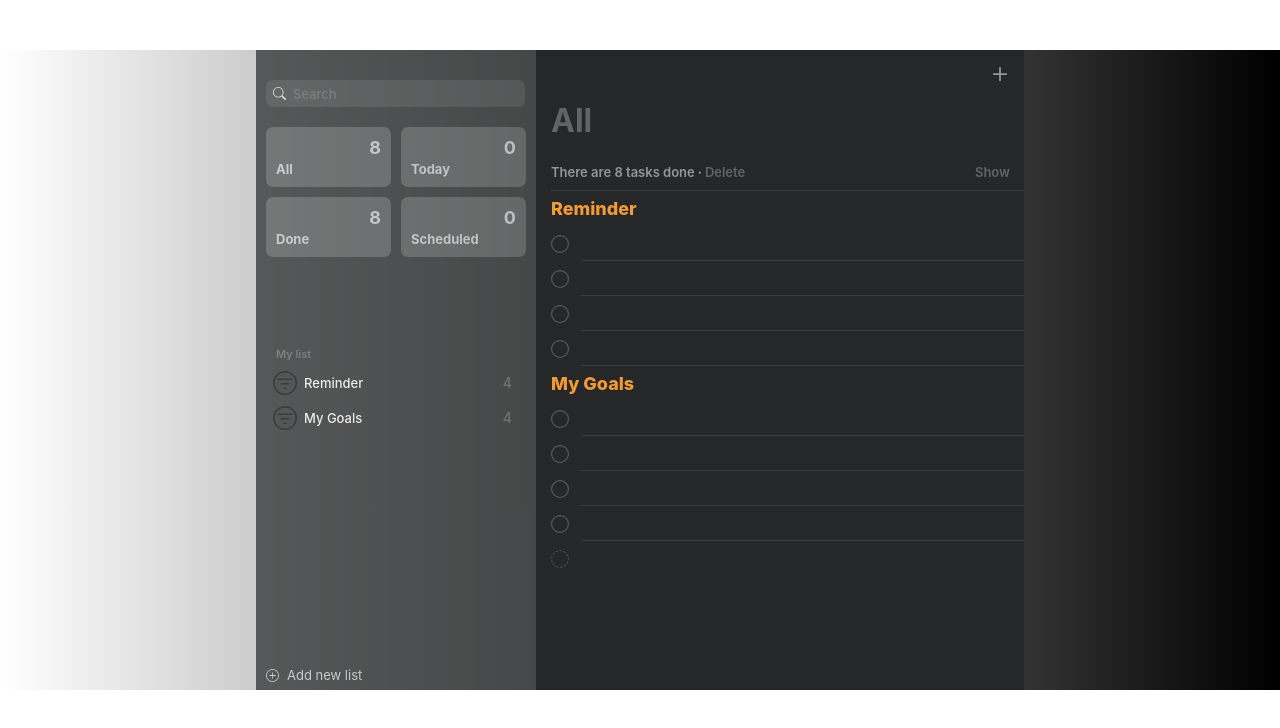
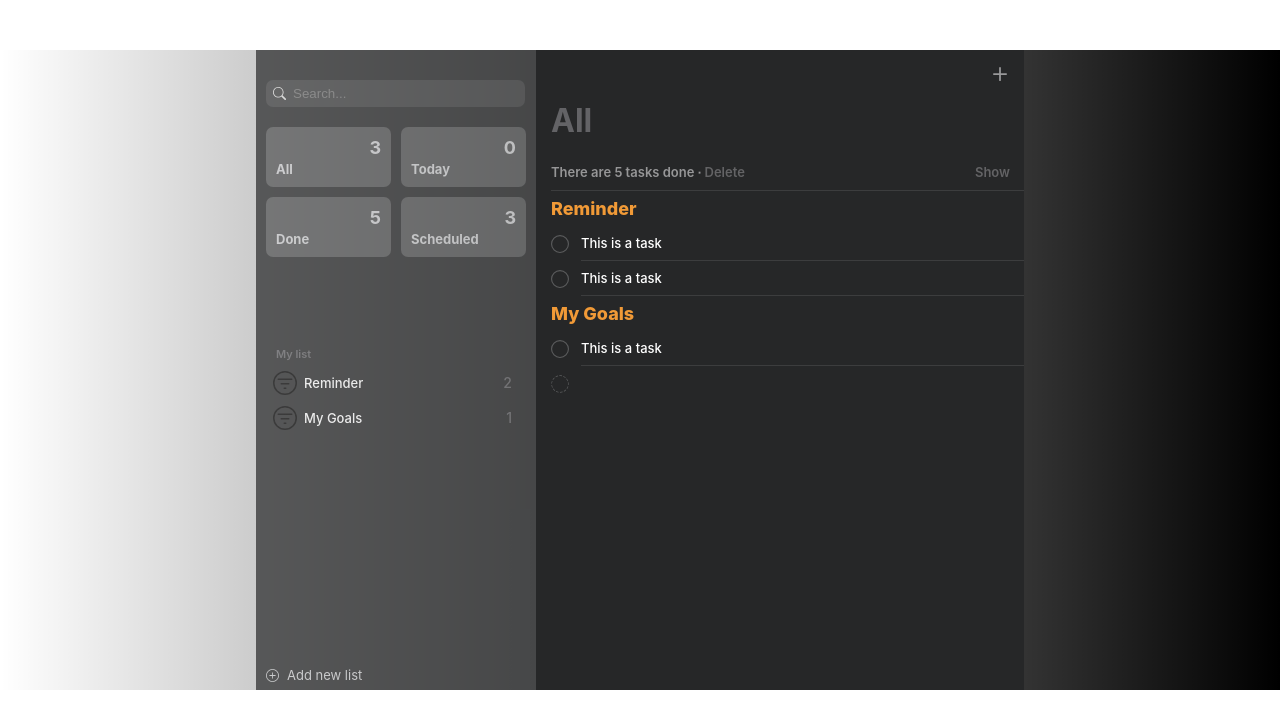
Before and after one commit to lostmymind-18/Reminder, a React (Create React App) app in the folder frontend/: page / in a window 1280 px wide. Shown: the top 728 px of the page. Built offline with nearby package versions, Linux system fonts and the light colour scheme.

Commit message:
Static version and data flow complete

```diff
--- a/frontend/src/App.css
+++ b/frontend/src/App.css
@@ -36,9 +36,22 @@
     display: flex;
     align-items: center;
     margin-left: 7px;
-    color: rgb(99,99,102);
     font-size: 13px;
     font-weight: 550;
+}
+
+.SearchBar-input{
+    height: 22px;
+    padding: 0;
+    margin: 0;
+    width: 200px;
+    background: transparent;
+    border: 0;
+    color: white;
+}
+
+input.SearchBar-input:focus{
+    outline: none;
 }
 
 .Menu{
--- a/frontend/src/App.js
+++ b/frontend/src/App.js
@@ -1,5 +1,5 @@
-import logo from './logo.svg';
 import './App.css';
+import {useState} from 'react'
 
 function MenuItem({name,taskCount}){
     return (
@@ -32,7 +32,7 @@ function Menu({categoryCount}){
     );
 }
 
-function SearchBar(){
+function SearchBar({filterText, onFilterTextChange}){
     return (
         <div className="SearchBar">
             <div className="SearchBar-search-icon">
@@ -41,7 +41,13 @@ function SearchBar(){
                 </svg>
             </div>
             <div className="SearchBar-search-text">
-                Search
+            <input
+                type="text"
+                value={filterText}
+                placeholder='Search...'
+                className="SearchBar-input"
+                onChange={(e)=>{onFilterTextChange(e.target.value)}}
+                />
             </div>
         </div>
     );
@@ -99,10 +105,10 @@ function AddList(){
     )
 }
 
-function SideBar({categoryCount,listCount}){
+function SideBar({categoryCount,listCount, filterText, onFilterTextChange}){
     return (
         <div className="SideBar">
-            <SearchBar/>
+            <SearchBar filterText={filterText} onFilterTextChange={onFilterTextChange}/>
             <Menu categoryCount={categoryCount}/>
             <MyList listCount={listCount}/>
             <AddList/>
@@ -205,31 +211,39 @@ function MainTable({name,taskDoneCount,listLists}){
 }
 
 function Reminder({tasks}) {
+    const [filterText, setFilterText] = useState('');
     //1. Xác định các list và số lượng task trong từng list
     let lists = {};
     tasks.forEach(task => {
-        if(!Object.hasOwn(lists,task.listName)){
-            lists[task.listName] = [task]
+        if(!Object.hasOwn(lists,task.listName))
+            lists[task.listName] = {done:[],not_done:[]};
+
+        if(task.status === "done")
+            lists[task.listName].done.push(task);
+
+        else
+            lists[task.listName].not_done.push(task);
         }
-        else{
-            lists[task.listName].push(task)
-        }
-    });
+    );
     let listCount = {};
     for (const [key,value] of Object.entries(lists)){
-        listCount[key] = value.length;
+        listCount[key] = value.not_done.length;
     }
+
     //2. Xác định các danh mục và số lượng task trong từng danh mục
-    let listCategories = {all:tasks,today:[],done:[],scheduled:[]};
+    let listCategories = {all:[],today:[],done:[],scheduled:[]};
     tasks.forEach(task=>{
-        if(task.status == "done")
+        if(task.status === "done")
             listCategories.done.push(task);
-        else if(task.time!=""){
+        else{
+            listCategories.all.push(task);
+            if(task.time!==""){
             listCategories.scheduled.push(task);
             const taskDate = new Date(task.time);
             const today = new Date();
             if(taskDate < today)
                 listCategories.today.push(task);
+            }
         }
     });
     let categoryCount = {};
@@ -241,33 +255,39 @@ function Reminder({tasks}) {
     //4. Với từng nội dung thì sẽ xác định header name, số task đã hoàn thành và danh sách các list tương ứng
     let header = null;
     let doneCount = null;
-    let renderList = null;
+    let renderList = {};
     switch(content){
         case "All":
             header = "All";
             doneCount = categoryCount.done;
-            renderList = lists;
+            for(const [key,val] of Object.entries(lists)){
+                renderList[key] = val.not_done;
+            }
             break;
         default:
             break;
     }
     return (
         <div className="Reminder">
-            <SideBar categoryCount={categoryCount} listCount={listCount}/>
+            <SideBar
+                categoryCount={categoryCount}
+                listCount={listCount}
+                filterText={filterText}
+                onFilterTextChange={setFilterText} />
             <MainTable name={header} taskDoneCount={doneCount} listLists={renderList}/>
         </div>
     );
 }
 
 const TASKS = [
-    {listName: "Reminder", status:"done",note:"This is some note",tags:["tag 1","tag 2"],time:"2024-04-10T14:22:00Z",location:"some location",priority:"some priority",image:"some image link"},
-    {listName: "Reminder", status:"done",note:"This is some note",tags:["tag 1","tag 2"],time:"2024-04-11T14:22Z",location:"some location",priority:"some priority",image:"some image link"},
-    {listName: "Reminder", status:"done",note:"This is some note",tags:["tag 1","tag 2"],time:"2024-04-12T14:22Z",location:"some location",priority:"some priority",image:"some image link"},
-    {listName: "Reminder", status:"done",note:"This is some note",tags:["tag 1","tag 2"],time:"2024-04-11T14:22Z",location:"some location",priority:"some priority",image:"some image link"},
-    {listName: "My Goals", status:"done",note:"This is some note",tags:["tag 1","tag 2"],time:"2024-04-10T14:22Z",location:"some location",priority:"some priority",image:"some image link"},
-    {listName: "My Goals", status:"done",note:"This is some note",tags:["tag 1","tag 2"],time:"2024-04-11T14:22Z",location:"some location",priority:"some priority",image:"some image link"},
-    {listName: "My Goals", status:"done",note:"This is some note",tags:["tag 1","tag 2"],time:"2024-04-12T14:22Z",location:"some location",priority:"some priority",image:"some image link"},
-    {listName: "My Goals", status:"done",note:"This is some note",tags:["tag 1","tag 2"],time:"2024-04-11T14:22Z",location:"some location",priority:"some priority",image:"some image link"}
+    {listName: "Reminder", content: "This is a task", status:"done",note:"This is some note",tags:["tag 1","tag 2"],time:"2024-04-10T14:22:00Z",location:"some location",priority:"some priority",image:"some image link"},
+    {listName: "Reminder", content: "This is a task", status:"done",note:"This is some note",tags:["tag 1","tag 2"],time:"2024-04-11T14:22Z",location:"some location",priority:"some priority",image:"some image link"},
+    {listName: "Reminder", content: "This is a task", status:"not done",note:"This is some note",tags:["tag 1","tag 2"],time:"2024-04-12T14:22Z",location:"some location",priority:"some priority",image:"some image link"},
+    {listName: "Reminder", content: "This is a task", status:"not done",note:"This is some note",tags:["tag 1","tag 2"],time:"2024-04-11T14:22Z",location:"some location",priority:"some priority",image:"some image link"},
+    {listName: "My Goals", content: "This is a task", status:"not done",note:"This is some note",tags:["tag 1","tag 2"],time:"2024-04-10T14:22Z",location:"some location",priority:"some priority",image:"some image link"},
+    {listName: "My Goals", content: "This is a task", status:"done",note:"This is some note",tags:["tag 1","tag 2"],time:"2024-04-11T14:22Z",location:"some location",priority:"some priority",image:"some image link"},
+    {listName: "My Goals", content: "This is a task", status:"done",note:"This is some note",tags:["tag 1","tag 2"],time:"2024-04-12T14:22Z",location:"some location",priority:"some priority",image:"some image link"},
+    {listName: "My Goals", content: "This is a task", status:"done",note:"This is some note",tags:["tag 1","tag 2"],time:"2024-04-11T14:22Z",location:"some location",priority:"some priority",image:"some image link"}
 ];
 
 // const CATEGORIES = [
```
Also changed, not shown: 1 other file (tests, documents, lock files or other folders).
